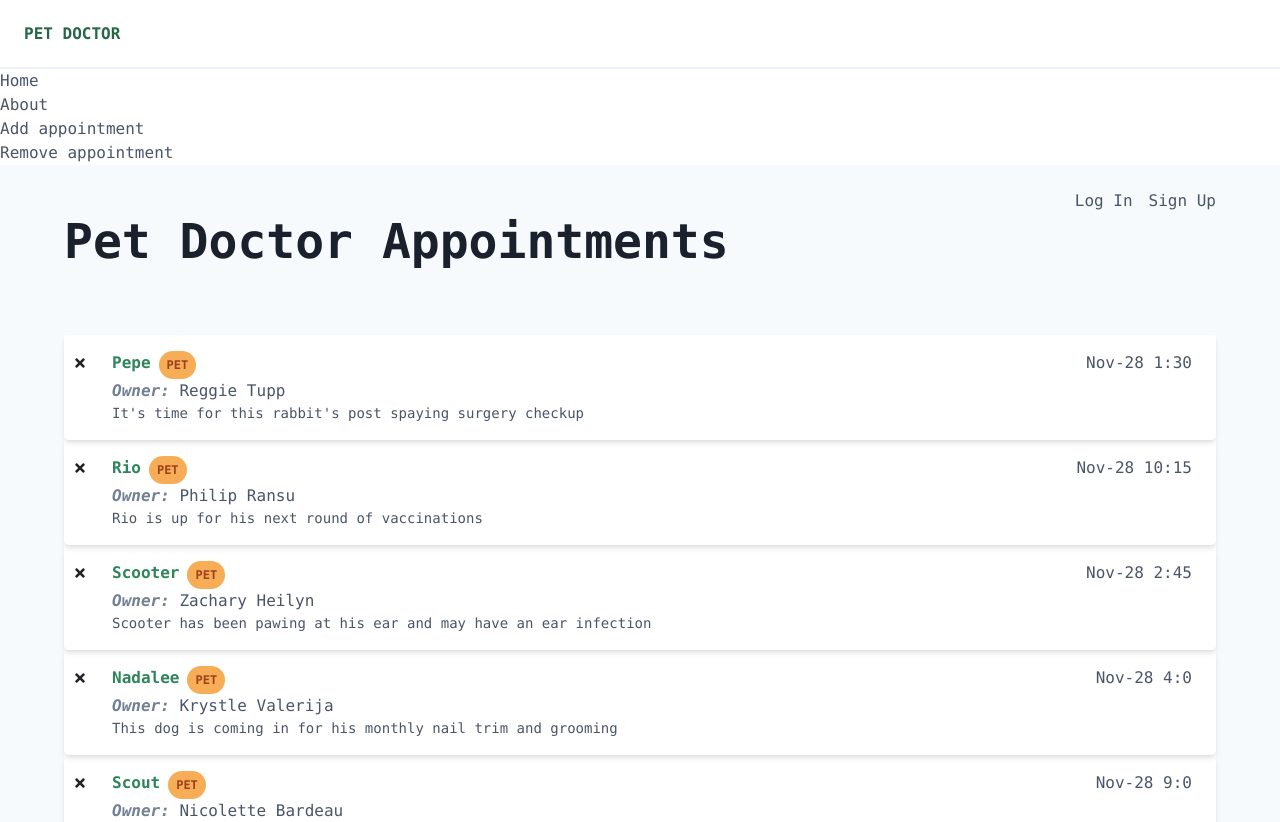
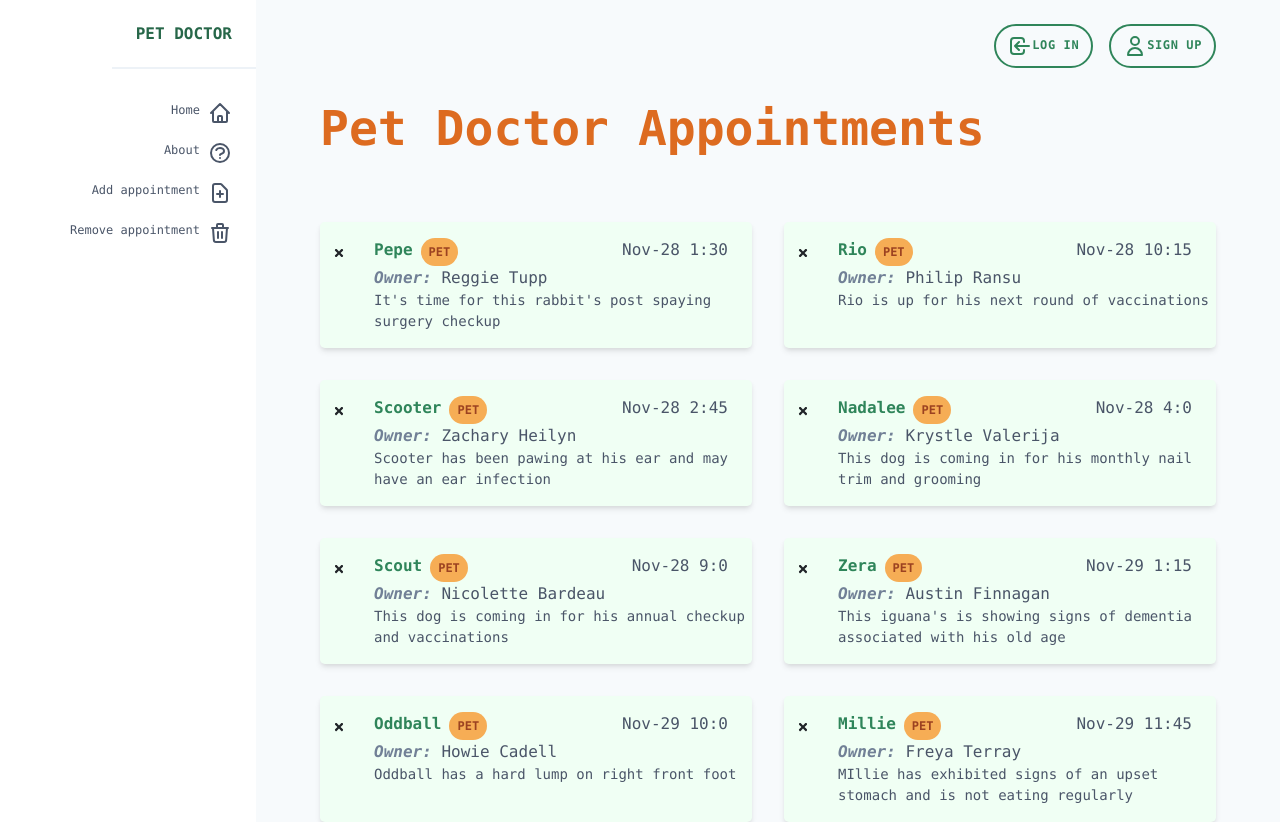
Before and after one commit to HelenDrug/PetDoctor_Appointment, a React (Create React App) app: page / in a window 1280 px wide. Shown: the top 822 px of the page. Built offline with nearby package versions, Linux system fonts and the light colour scheme.

Commit message:
added styles to buttons and icons

```diff
--- a/src/App.js
+++ b/src/App.js
@@ -2,7 +2,7 @@ import React, { Component } from "react";
 import "./App.css";
 import AddAppointment from "./components/addAppointment";
 import ListAppointment from "./components/listAppointment";
-import { without, findIndex } from "lodash";
+import { without } from "lodash";
 
 class App extends Component {
   constructor() {
@@ -50,51 +50,159 @@ class App extends Component {
 
   render() {
     return (
-      <div className="App text-gray-700 font-mono">
-        <div>
-          <nav>
-            <div>
+      <div className="App text-gray-700 font-mono grid md:grid-cols-5">
+        <div className="md:col-span-1 md:flex md:justify-end">
+          <nav className="text-right">
+            <div className="flex justify-between items-center lg:justify-end">
               <h1 className="font-bold uppercase p-4 border-b-2 border-gray-200 text-green-800 sm:text-green-600 lg:text-green-800 md:text-green-700">
                 <a href="#">Pet Doctor</a>
               </h1>
+              <div className="px-4 cursor-pointer md:hidden" id="burger">
+                <svg
+                  class="w-6 h-6"
+                  fill="none"
+                  stroke="currentColor"
+                  viewBox="0 0 24 24"
+                  xmlns="http://www.w3.org/2000/svg"
+                >
+                  <path
+                    stroke-linecap="round"
+                    stroke-linejoin="round"
+                    stroke-width="2"
+                    d="M4 6h16M4 12h16M4 18h16"
+                  ></path>
+                </svg>
+              </div>
             </div>
-            <ul>
-              <li>
-                <a href="#">
+            <ul className="text-xs mt-6 hidden md:block" id="menu">
+              <li className="py-2">
+                <a href="#" className="px-4 flex justify-end">
                   <span>Home</span>
+                  <svg
+                    class="w-6 h-6 ml-2"
+                    fill="none"
+                    stroke="currentColor"
+                    viewBox="0 0 24 24"
+                    xmlns="http://www.w3.org/2000/svg"
+                  >
+                    <path
+                      stroke-linecap="round"
+                      stroke-linejoin="round"
+                      stroke-width="2"
+                      d="M3 12l2-2m0 0l7-7 7 7M5 10v10a1 1 0 001 1h3m10-11l2 2m-2-2v10a1 1 0 01-1 1h-3m-6 0a1 1 0 001-1v-4a1 1 0 011-1h2a1 1 0 011 1v4a1 1 0 001 1m-6 0h6"
+                    ></path>
+                  </svg>
                 </a>
               </li>
-              <li>
-                <a href="#">
+              <li className="py-2">
+                <a href="#" className="px-4 flex justify-end">
                   <span>About</span>
+                  <svg
+                    class="w-6 h-6 ml-2"
+                    fill="none"
+                    stroke="currentColor"
+                    viewBox="0 0 24 24"
+                    xmlns="http://www.w3.org/2000/svg"
+                  >
+                    <path
+                      stroke-linecap="round"
+                      stroke-linejoin="round"
+                      stroke-width="2"
+                      d="M8.228 9c.549-1.165 2.03-2 3.772-2 2.21 0 4 1.343 4 3 0 1.4-1.278 2.575-3.006 2.907-.542.104-.994.54-.994 1.093m0 3h.01M21 12a9 9 0 11-18 0 9 9 0 0118 0z"
+                    ></path>
+                  </svg>
                 </a>
               </li>
-              <li>
-                <a href="#">
+              <li className="py-2">
+                <a href="#" className="px-4 flex justify-end">
                   <span>Add appointment</span>
+                  <svg
+                    class="w-6 h-6 ml-2"
+                    fill="none"
+                    stroke="currentColor"
+                    viewBox="0 0 24 24"
+                    xmlns="http://www.w3.org/2000/svg"
+                  >
+                    <path
+                      stroke-linecap="round"
+                      stroke-linejoin="round"
+                      stroke-width="2"
+                      d="M9 13h6m-3-3v6m5 5H7a2 2 0 01-2-2V5a2 2 0 012-2h5.586a1 1 0 01.707.293l5.414 5.414a1 1 0 01.293.707V19a2 2 0 01-2 2z"
+                    ></path>
+                  </svg>
                 </a>
               </li>
-              <li>
-                <a href="#">
+              <li className="py-2">
+                <a href="#" className="px-4 flex justify-end">
                   <span>Remove appointment</span>
+                  <svg
+                    class="w-6 h-6 ml-2"
+                    fill="none"
+                    stroke="currentColor"
+                    viewBox="0 0 24 24"
+                    xmlns="http://www.w3.org/2000/svg"
+                  >
+                    <path
+                      stroke-linecap="round"
+                      stroke-linejoin="round"
+                      stroke-width="2"
+                      d="M19 7l-.867 12.142A2 2 0 0116.138 21H7.862a2 2 0 01-1.995-1.858L5 7m5 4v6m4-6v6m1-10V4a1 1 0 00-1-1h-4a1 1 0 00-1 1v3M4 7h16"
+                    ></path>
+                  </svg>
                 </a>
               </li>
             </ul>
           </nav>
         </div>
-        <main className="px-16 py-6 bg-gray-100">
+        <main className="px-16 py-6 bg-gray-100 md:col-span-4">
           <div className="flex justify-center md:justify-end">
-            <a href="#">Log In</a>
-            <a href="#" className="ml-3">
+            <a
+              href="#"
+              className="btn bg-transparent md:border-2 text-green-700 hover:text-green-900 font-semibold  md:border-green-700 hover:border-green-900"
+            >
+              <svg
+                className="w-6 h-6 inline-block"
+                fill="none"
+                stroke="currentColor"
+                viewBox="0 0 24 24"
+                xmlns="http://www.w3.org/2000/svg"
+              >
+                <path
+                  stroke-linecap="round"
+                  stroke-linejoin="round"
+                  stroke-width="2"
+                  d="M11 16l-4-4m0 0l4-4m-4 4h14m-5 4v1a3 3 0 01-3 3H6a3 3 0 01-3-3V7a3 3 0 013-3h7a3 3 0 013 3v1"
+                ></path>
+              </svg>
+              Log In
+            </a>
+            <a
+              href="#"
+              className="btn ml-3 md:border-2 bg-transparent text-green-700 hover:text-green-900 font-semibold  md:border-green-700 hover:border-green-900"
+            >
+              <svg
+                class="w-6 h-6 inline-block"
+                fill="none"
+                stroke="currentColor"
+                viewBox="0 0 24 24"
+                xmlns="http://www.w3.org/2000/svg"
+              >
+                <path
+                  stroke-linecap="round"
+                  stroke-linejoin="round"
+                  stroke-width="2"
+                  d="M16 7a4 4 0 11-8 0 4 4 0 018 0zM12 14a7 7 0 00-7 7h14a7 7 0 00-7-7z"
+                ></path>
+              </svg>
               Sign Up
             </a>
           </div>
           <header>
-            <h2 className="text-gray-900 text-5xl font-semibold ">
+            <h2 className="text-5xl font-semibold text-orange-600 mt-8 ">
               Pet Doctor Appointments
             </h2>
           </header>
-          <div className="mt-16 bg-white">
+          <div className="mt-16">
             <ListAppointment
               appointments={this.state.myAppointments}
               deleteAppointment={this.deleteAppointment}
--- a/src/components/Appointment/Appointment.js
+++ b/src/components/Appointment/Appointment.js
@@ -1,11 +1,12 @@
 import React from "react";
+import { FaTimes } from "react-icons/fa";
+import Moment from "react-moment";
 
 export default function Appointment({ item, deleteAppointment }) {
   return (
-    <div>
     <div
       key={item}
-        className="pet-item media py-3 rounded-lg overflow-hidden shadow-md"
+      className="pet-item bg-green-100   hover:bg-gray-200 media py-3 rounded-lg overflow-hidden shadow-md"
     >
       <div className="mr-3">
         <button
@@ -42,6 +43,5 @@ export default function Appointment({ item, deleteAppointment }) {
         <div className="apt-notes text-sm">{item.aptNotes}</div>
       </div>
     </div>
-    </div>
   );
 }
--- a/src/components/listAppointment.js
+++ b/src/components/listAppointment.js
@@ -1,50 +1,11 @@
 import React from "react";
-import { FaTimes } from "react-icons/fa";
-import Moment from "react-moment";
+import Appointment from "./Appointment/Appointment";
 
 const ListAppointment = (props) => {
   return (
-    <div className="appointment-list item-list">
+    <div className="grid lg:grid-cols-2 gap-8">
       {props.appointments.map((item) => (
-        <div
-          key={item}
-          className="pet-item media py-3 rounded-lg overflow-hidden shadow-md"
-        >
-          <div className="mr-3">
-            <button
-              className="pet-delete btn btn-sm"
-              onClick={() => props.deleteAppointment(item)}
-            >
-              <FaTimes />
-            </button>
-          </div>
-
-          <div className="pet-info media-body">
-            <div className="pet-head d-flex">
-              <span className="pet-name font-bold text-green-700">
-                {item.petName}
-              </span>
-              <div className="badge">
-              <span>Pet</span>
-            </div>
-              <span className="apt-date ml-auto mr-4">
-                <Moment
-                  date={item.aptDate}
-                  parse="YYYY-MM-DD hh:mm"
-                  format="MMM-D h:m"
-                />
-              </span>
-            </div>
-
-            <div className="owner-name">
-              <span className="label-item font-italic font-semibold text-gray-600">
-                Owner:{" "}
-              </span>
-              <span>{item.ownerName}</span>
-            </div>
-            <div className="apt-notes text-sm">{item.aptNotes}</div>
-          </div>
-        </div>
+        <Appointment item={item} deleteAppointment={props.deleteAppointment} />
       ))}
     </div>
   );
--- a/src/tailwind.src.css
+++ b/src/tailwind.src.css
@@ -12,3 +12,14 @@
   @apply p-2;
   @apply ml-2;
 }
+
+.btn {
+  @apply rounded-full;
+  @apply py-2;
+  @apply px-3;
+  @apply uppercase;
+  @apply text-xs;
+  @apply font-bold;
+  @apply cursor-pointer;
+  @apply tracking-wider;
+}
```
Also changed, not shown: src/App.css, 1 other file (tests, documents, lock files or other folders). Lines whose indentation alone changed are shown as unchanged.
